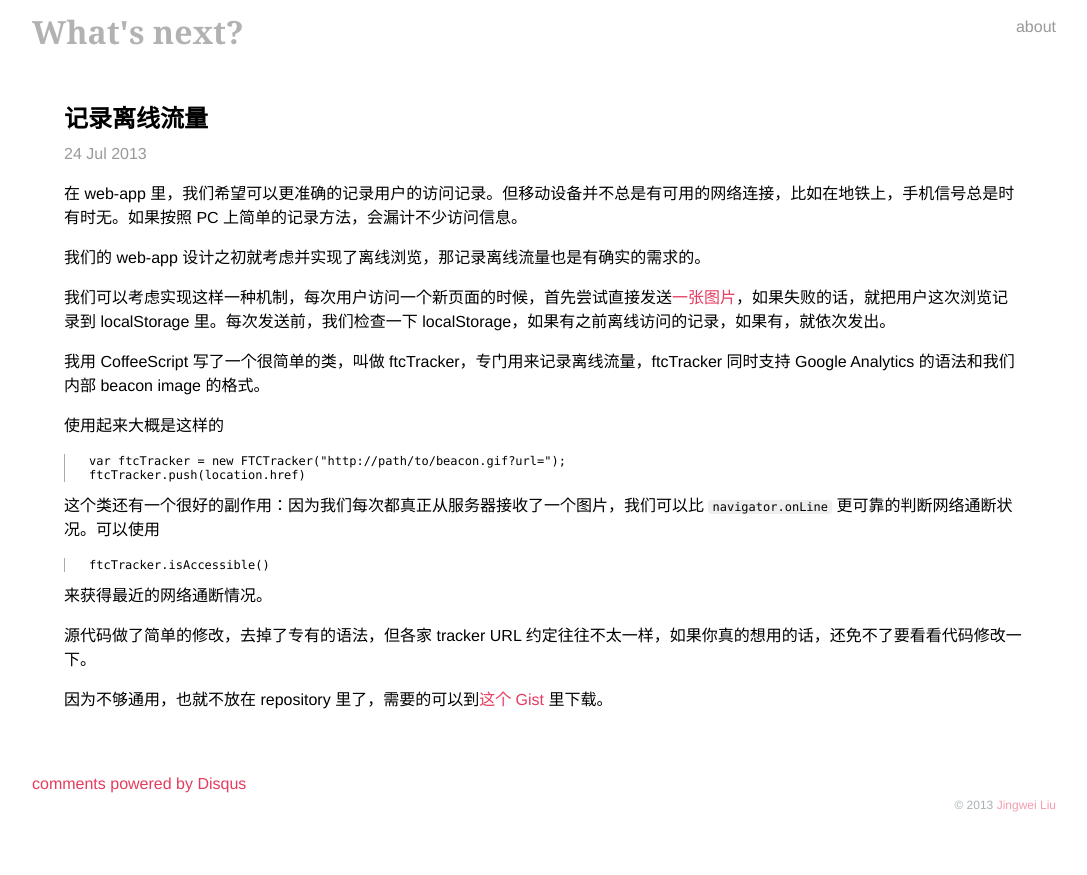
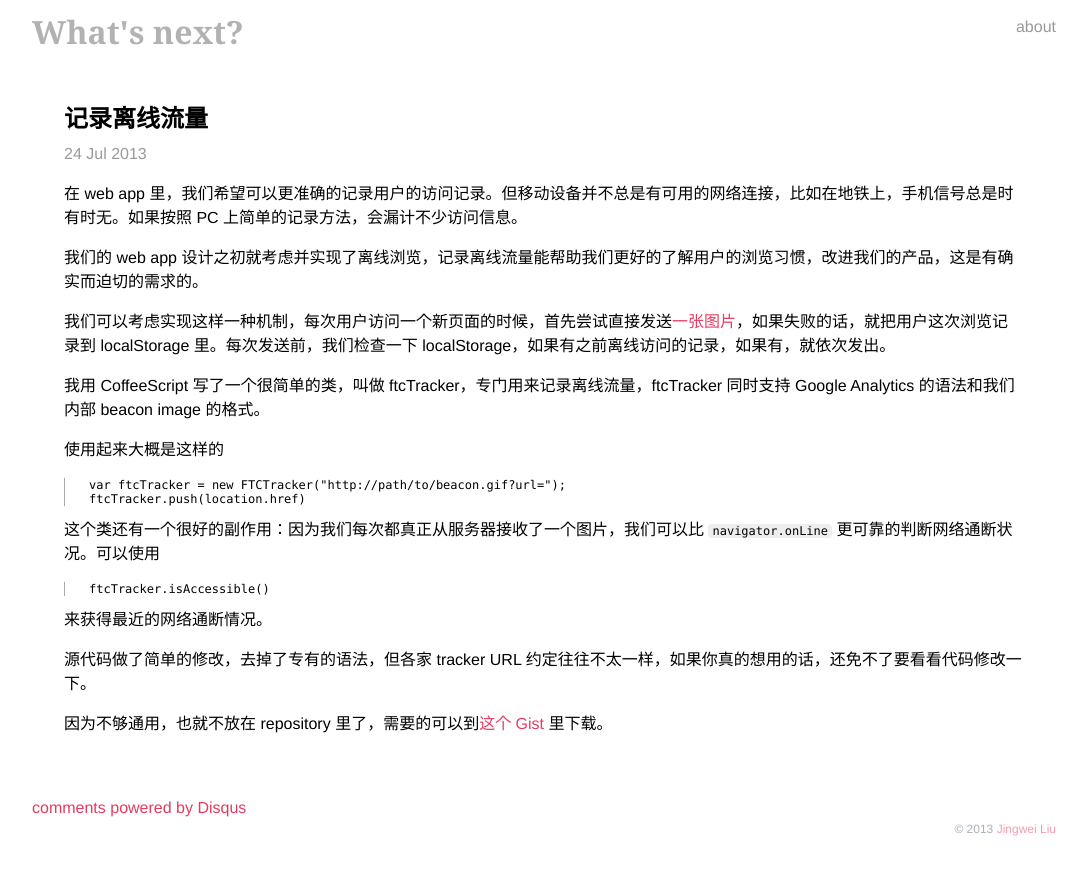
Before and after one commit to th507/blog, a Jekyll site: the page built from _posts/2013-07-24-logging-offline-visits.md, in a window 1280 px wide. Shown: the top 875 px of the page, without its empty margins (96-1183 px from the left). Built offline with Jekyll 4.4.1, drawn with Linux system fonts in a browser that asks for light colours; Markdown is read by kramdown in place of the engine named in the settings.

Commit message:
update the second paragraph

```diff
--- a/_posts/2013-07-24-logging-offline-visits.md
+++ b/_posts/2013-07-24-logging-offline-visits.md
@@ -3,10 +3,10 @@ layout: post
 title:  "记录离线流量"
 ---
 
-在 web-app 里，我们希望可以更准确的记录用户的访问记录。但移动设备并不总是有可用的网络连接，比如在地铁上，手机信号总是时有时无。如果按照 PC 上简单的记录方法，会漏计不少访问信息。
+在 web app 里，我们希望可以更准确的记录用户的访问记录。但移动设备并不总是有可用的网络连接，比如在地铁上，手机信号总是时有时无。如果按照 PC 上简单的记录方法，会漏计不少访问信息。
 <!-- more -->
 
-我们的 web-app 设计之初就考虑并实现了离线浏览，那记录离线流量也是有确实的需求的。
+我们的 web app 设计之初就考虑并实现了离线浏览，记录离线流量能帮助我们更好的了解用户的浏览习惯，改进我们的产品，这是有确实而迫切的需求的。
 
 我们可以考虑实现这样一种机制，每次用户访问一个新页面的时候，首先尝试直接发送[一张图片](http://en.wikipedia.org/wiki/Web_bug)，如果失败的话，就把用户这次浏览记录到 localStorage 里。每次发送前，我们检查一下 localStorage，如果有之前离线访问的记录，如果有，就依次发出。
 
```
